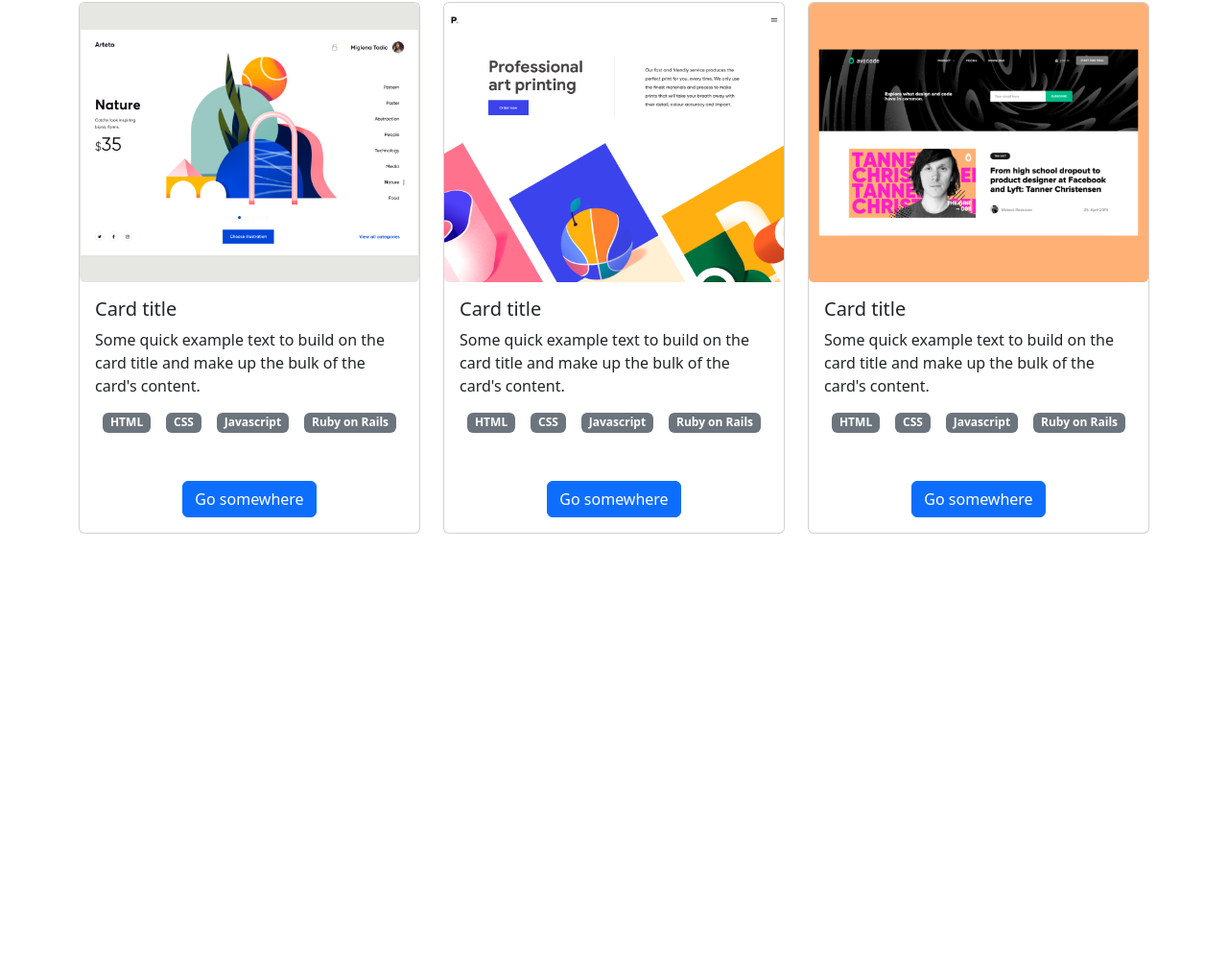
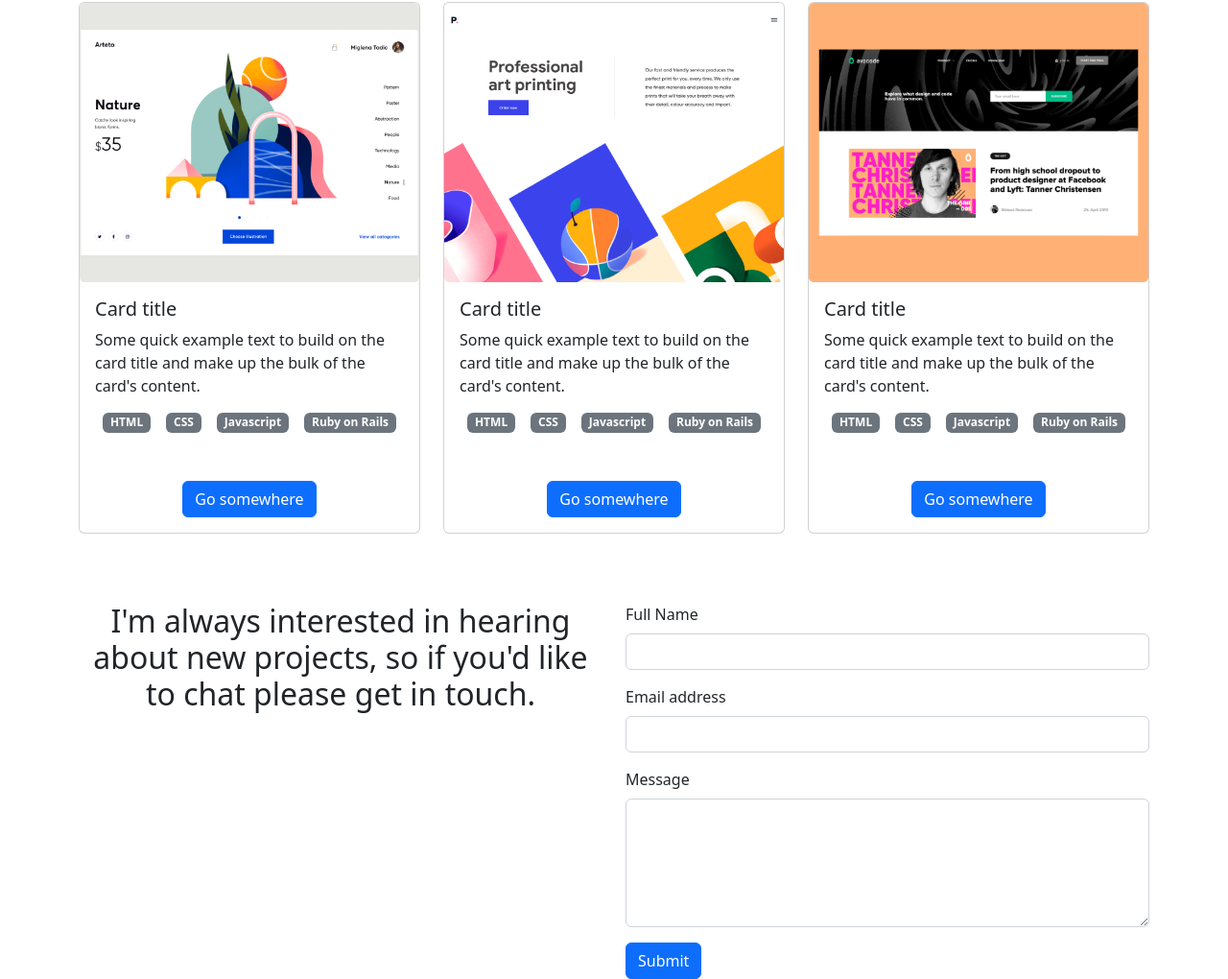
Before and after one commit to dennis-every/portfolio-bootstrap, a website: page index.html in a window 1280 px wide. Shown: the part 1325-2345 px from the top of the page at 96% size. Before the commit the page ends 1881 px from the top, so only its background shows below. Drawn offline with nearby package versions, Linux system fonts and the light colour scheme.

Commit message:
add contact form

```diff
--- a/index.html
+++ b/index.html
@@ -1,19 +1,23 @@
 <!DOCTYPE html>
 <html lang="en">
+
 <head>
   <meta charset="UTF-8">
   <meta http-equiv="X-UA-Compatible" content="IE=edge">
   <meta name="viewport" content="width=device-width, initial-scale=1.0">
   <title>Portfolio Bootstrap</title>
-  <link href="https://cdn.jsdelivr.net/npm/bootstrap@5.2.3/dist/css/bootstrap.min.css" rel="stylesheet" integrity="sha384-rbsA2VBKQhggwzxH7pPCaAqO46MgnOM80zW1RWuH61DGLwZJEdK2Kadq2F9CUG65" crossorigin="anonymous">
+  <link href="https://cdn.jsdelivr.net/npm/bootstrap@5.2.3/dist/css/bootstrap.min.css" rel="stylesheet"
+    integrity="sha384-rbsA2VBKQhggwzxH7pPCaAqO46MgnOM80zW1RWuH61DGLwZJEdK2Kadq2F9CUG65" crossorigin="anonymous">
   <link href="assets/styles.css" rel="stylesheet">
 </head>
+
 <body>
   <header>
     <nav class="navbar navbar-expand-lg bg-light">
       <div class="container-fluid">
         <a class="navbar-brand" href="#">Navbar</a>
-        <button class="navbar-toggler" type="button" data-bs-toggle="collapse" data-bs-target="#navbarNav" aria-controls="navbarNav" aria-expanded="false" aria-label="Toggle navigation">
+        <button class="navbar-toggler" type="button" data-bs-toggle="collapse" data-bs-target="#navbarNav"
+          aria-controls="navbarNav" aria-expanded="false" aria-label="Toggle navigation">
           <span class="navbar-toggler-icon"></span>
         </button>
         <div class="collapse navbar-collapse" id="navbarNav">
@@ -41,11 +45,14 @@
     <div class="container col-xxl-8 px-4 py-5">
       <div class="row flex-lg-row-reverse align-items-center g-5 py-5">
         <div class="col-10 col-sm-8 col-lg-6">
-          <img src="assets/bootstrap-themes.png" class="d-block mx-lg-auto img-fluid" alt="Bootstrap Themes" width="700" height="500" loading="lazy">
+          <img src="assets/bootstrap-themes.png" class="d-block mx-lg-auto img-fluid" alt="Bootstrap Themes" width="700"
+            height="500" loading="lazy">
         </div>
         <div class="col-lg-6">
           <h1 class="display-5 fw-bold lh-1 mb-3">I’m Dennis <br>Glad to see you!</h1>
-          <p class="lead">I’m a software developer! I can help you build a product, feature or website. Look through some of my work and experience! If you like what you see and have a project you need coded, don’t hestiate to contact me.</p>
+          <p class="lead">I’m a software developer! I can help you build a product, feature or website. Look through
+            some of my work and experience! If you like what you see and have a project you need coded, don’t hestiate
+            to contact me.</p>
           <div class="d-grid gap-2 d-md-flex justify-content-md-start">
             <button type="button" class="btn btn-primary btn-lg px-4 me-md-2">Primary</button>
             <button type="button" class="btn btn-outline-secondary btn-lg px-4">Default</button>
@@ -67,7 +74,8 @@
             <img src="assets/work_1_lg.png" class="card-img-top" alt="first example of work">
             <div class="card-body">
               <h5 class="card-title">Card title</h5>
-              <p class="card-text">Some quick example text to build on the card title and make up the bulk of the card's content.</p>
+              <p class="card-text">Some quick example text to build on the card title and make up the bulk of the card's
+                content.</p>
               <h6 class="technologies">
                 <span class="badge bg-secondary">HTML</span>
                 <span class="badge bg-secondary">CSS</span>
@@ -85,7 +93,8 @@
             <img src="assets/work_2_lg.png" class="card-img-top" alt="second example of work">
             <div class="card-body">
               <h5 class="card-title">Card title</h5>
-              <p class="card-text">Some quick example text to build on the card title and make up the bulk of the card's content.</p>
+              <p class="card-text">Some quick example text to build on the card title and make up the bulk of the card's
+                content.</p>
               <h6 class="technologies">
                 <span class="badge bg-secondary">HTML</span>
                 <span class="badge bg-secondary">CSS</span>
@@ -103,7 +112,8 @@
             <img src="assets/work_3_lg.png" class="card-img-top" alt="third example of work">
             <div class="card-body">
               <h5 class="card-title">Card title</h5>
-              <p class="card-text">Some quick example text to build on the card title and make up the bulk of the card's content.</p>
+              <p class="card-text">Some quick example text to build on the card title and make up the bulk of the card's
+                content.</p>
               <h6 class="technologies">
                 <span class="badge bg-secondary">HTML</span>
                 <span class="badge bg-secondary">CSS</span>
@@ -125,7 +135,8 @@
             <img src="assets/work_1_lg.png" class="card-img-top" alt="first example of work">
             <div class="card-body">
               <h5 class="card-title">Card title</h5>
-              <p class="card-text">Some quick example text to build on the card title and make up the bulk of the card's content.</p>
+              <p class="card-text">Some quick example text to build on the card title and make up the bulk of the card's
+                content.</p>
               <h6 class="technologies">
                 <span class="badge bg-secondary">HTML</span>
                 <span class="badge bg-secondary">CSS</span>
@@ -143,7 +154,8 @@
             <img src="assets/work_2_lg.png" class="card-img-top" alt="second example of work">
             <div class="card-body">
               <h5 class="card-title">Card title</h5>
-              <p class="card-text">Some quick example text to build on the card title and make up the bulk of the card's content.</p>
+              <p class="card-text">Some quick example text to build on the card title and make up the bulk of the card's
+                content.</p>
               <h6 class="technologies">
                 <span class="badge bg-secondary">HTML</span>
                 <span class="badge bg-secondary">CSS</span>
@@ -161,7 +173,8 @@
             <img src="assets/work_3_lg.png" class="card-img-top" alt="third example of work">
             <div class="card-body">
               <h5 class="card-title">Card title</h5>
-              <p class="card-text">Some quick example text to build on the card title and make up the bulk of the card's content.</p>
+              <p class="card-text">Some quick example text to build on the card title and make up the bulk of the card's
+                content.</p>
               <h6 class="technologies">
                 <span class="badge bg-secondary">HTML</span>
                 <span class="badge bg-secondary">CSS</span>
@@ -180,6 +193,37 @@
 
   </section>
 
-  <script src="https://cdn.jsdelivr.net/npm/bootstrap@5.2.3/dist/js/bootstrap.bundle.min.js" integrity="sha384-kenU1KFdBIe4zVF0s0G1M5b4hcpxyD9F7jL+jjXkk+Q2h455rYXK/7HAuoJl+0I4" crossorigin="anonymous"></script>
+  <div class="clearfix"></div><br><br><br>
+  <section id="contact-form">
+    <div class="container">
+      <div class="row">
+        <div class="col text-center">
+          <h2>I'm always interested in hearing about new projects, so if you'd like to chat please
+            get in touch.</h2>
+        </div>
+        <div class="col">
+          <form>
+            <div class="mb-3">
+              <label for="fullname" class="form-label">Full Name</label>
+              <input type="text" class="form-control" id="full-name" aria-describedby="fullname">
+            </div>
+            <div class="mb-3">
+              <label for="email" class="form-label">Email address</label>
+              <input type="email" class="form-control" id="email" aria-describedby="email">
+            </div>
+            <div class="mb-3 ">
+              <label for="message" class="form-label">Message</label>
+              <textarea rows="5" type="textarea" class="form-control" id="message"></textarea>
+            </div>
+            <button type="submit" class="btn btn-primary">Submit</button>
+          </form>
+        </div>
+      </div>
+    </div>
+  </section>
+  <script src="https://cdn.jsdelivr.net/npm/bootstrap@5.2.3/dist/js/bootstrap.bundle.min.js"
+    integrity="sha384-kenU1KFdBIe4zVF0s0G1M5b4hcpxyD9F7jL+jjXkk+Q2h455rYXK/7HAuoJl+0I4"
+    crossorigin="anonymous"></script>
 </body>
+
 </html>
```
